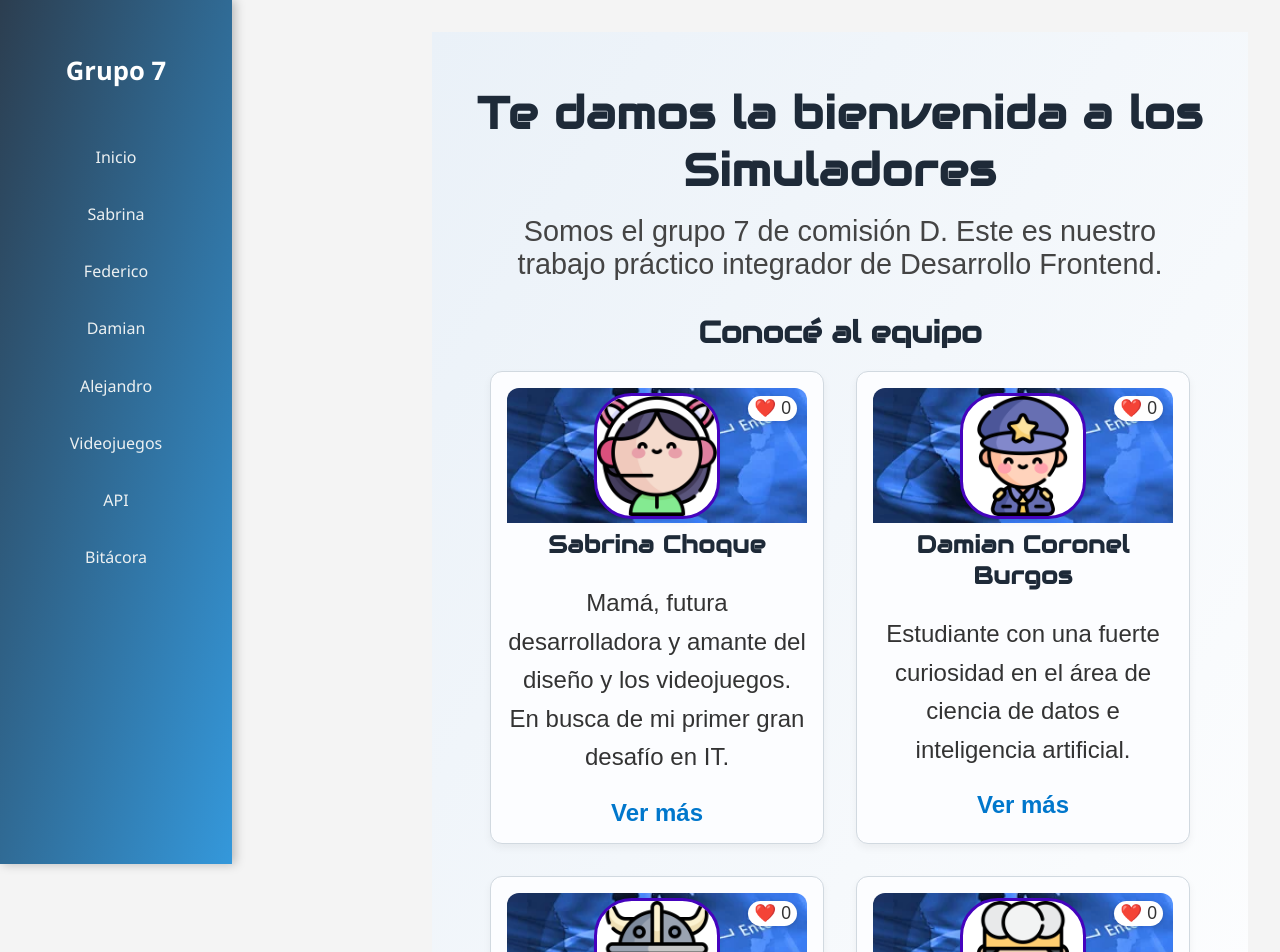
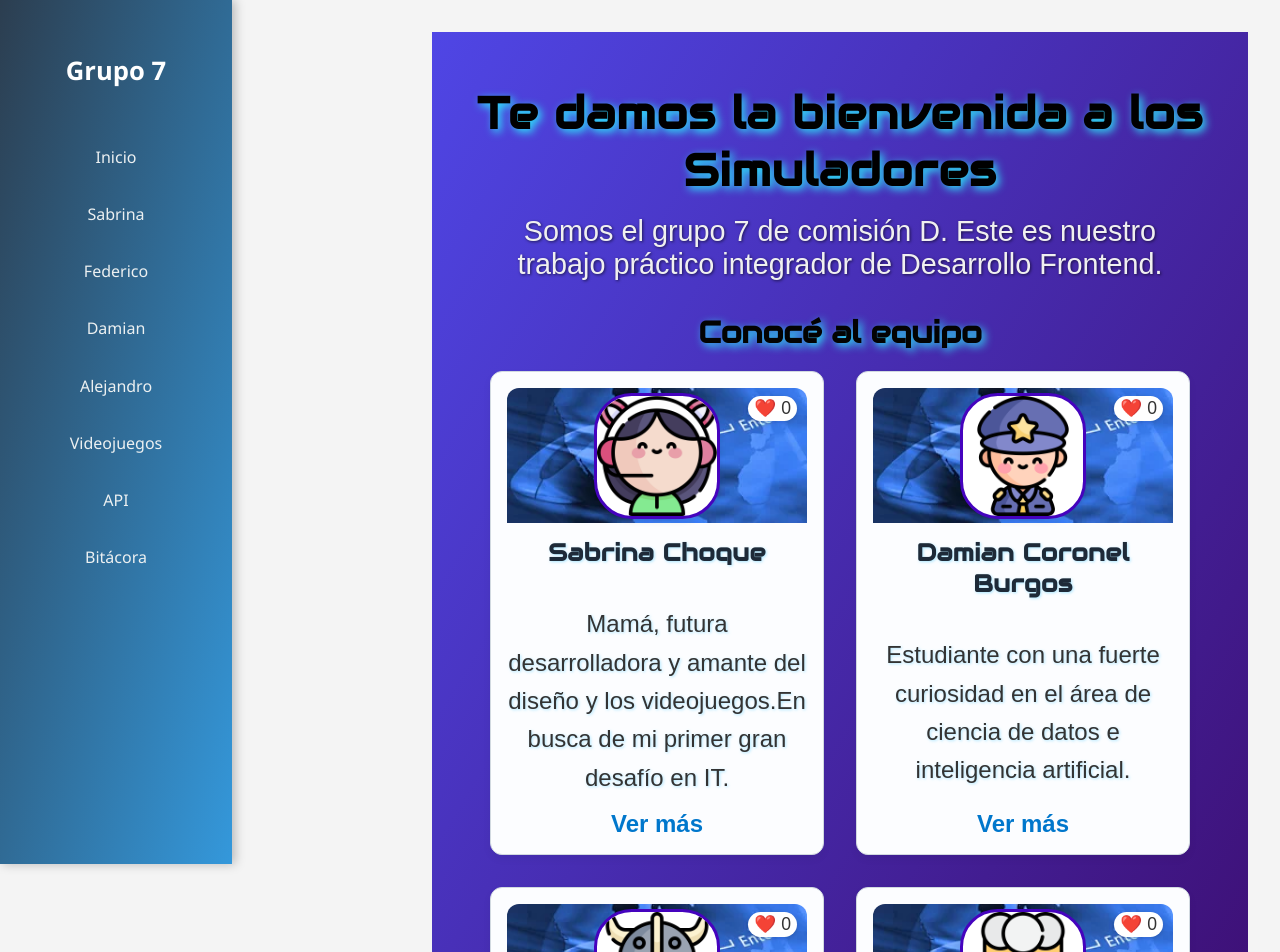
Before and after one commit to SabrinaChoque/TP2_Front_Grupo7_comisionD, a React (Vite) app: page / in a window 1280 px wide. Shown: the top 952 px of the page. Built offline with nearby package versions, Linux system fonts and the light colour scheme; a web font is replaced by a local one.

Commit message:
Mejoras visuales en la página de inicio
-Se agregó animación de entrada a las tarjetas del equipo.

-Se aplicaron sombras a los títulos y textos.

-Ajustes generales de diseño para mejorar el estilo visual.

```diff
--- a/src/pages/Inicio.jsx
+++ b/src/pages/Inicio.jsx
@@ -15,7 +15,7 @@ function Inicio() {
       ruta: '/sabrina',
       imagen: sabriImg,
       banner: banner,
-      descripcion: 'Mamá, futura desarrolladora y amante del diseño y los videojuegos. En busca de mi primer gran desafío en IT.'
+      descripcion: 'Mamá, futura desarrolladora y amante del diseño y los videojuegos.En busca de mi primer gran desafío en IT.'
     },
     {
       id: 'damian',
--- a/src/styles/Inicio.css
+++ b/src/styles/Inicio.css
@@ -1,7 +1,19 @@
+/* ANIMACIÓN FADE UP */
+@keyframes fadeUp {
+  from {
+    opacity: 0;
+    transform: translateY(20px);
+  }
+  to {
+    opacity: 1;
+    transform: translateY(0);
+  }
+}
+
 /* CONTENEDOR PRINCIPAL */
 .inicio {
   padding: 2rem 1rem;
-  background: linear-gradient(to bottom right, #eaf1f8, #ffffff);
+  background: linear-gradient(to bottom right, #4f46e5, #3b0764);
   min-height: 100vh;
   text-align: center;
   max-width: 1100px;
@@ -13,24 +25,27 @@
 .inicio h1 {
   font-size: 2.8rem;
   margin-bottom: 1rem;
-  color: #1e2a38;
+  color: #000000;
   font-family: 'Audiowide', sans-serif;
   letter-spacing: 1px;
+  text-shadow: 3px 3px 8px rgba(41, 248, 255, 0.904);
 }
 
 .inicio p {
   font-size: 1.8rem;
   max-width: 720px;
   margin: 0 auto 2rem auto;
-  color: #444;
+  color: #f0f0f0;
+  text-shadow: 1px 1px 3px rgba(0, 0, 0, 0.6);
 }
 
 .inicio h2 {
   margin-top: 2rem;
-  color: #1e2a38;
+  color: #030303;
   font-size: 1.9rem;
   margin-bottom: 1.2rem;
   font-family: 'Audiowide', sans-serif;
+  text-shadow: 3px 3px 8px rgba(41, 248, 255, 0.904);
 }
 
 /* TARJETAS CONTENEDOR */
@@ -54,6 +69,15 @@
   transition: transform 0.3s ease-in-out, box-shadow 0.3s ease-in-out;
   position: relative;
   z-index: 1;
+
+  display: flex;
+  flex-direction: column;
+  justify-content: space-between;
+
+  /* ANIMACIÓN */
+  animation: fadeUp 0.6s ease forwards;
+  opacity: 0;
+  animation-delay: var(--delay, 0s);
 }
 
 .tarjeta:hover {
@@ -115,25 +139,25 @@
   color: #1e2a38;
   font-family: 'Audiowide', sans-serif;
   letter-spacing: 0.5px;
+  text-shadow: 1px 1px 3px rgba(118, 216, 255, 0.6);
 }
 
 .tarjeta p {
   font-size: 1.5rem;
-  color: #333; /* más oscuro */
+  color: #333;
   margin: 0.8rem 0;
   line-height: 1.6;
+  text-shadow: 1px 1px 3px rgba(118, 216, 255, 0.6);
 }
 
 .tarjeta a {
-  display: inline-block;
-  margin-top: 0.6rem;
+  margin-top: auto;
   color: #0077cc;
   text-decoration: none;
   font-weight: bold;
-  font-size: 1.5rem; /* 👈 Aumentá este valor */
+  font-size: 1.5rem;
   transition: color 0.2s ease;
 }
-
 
 .tarjeta a:hover {
   color: #005999;
```
